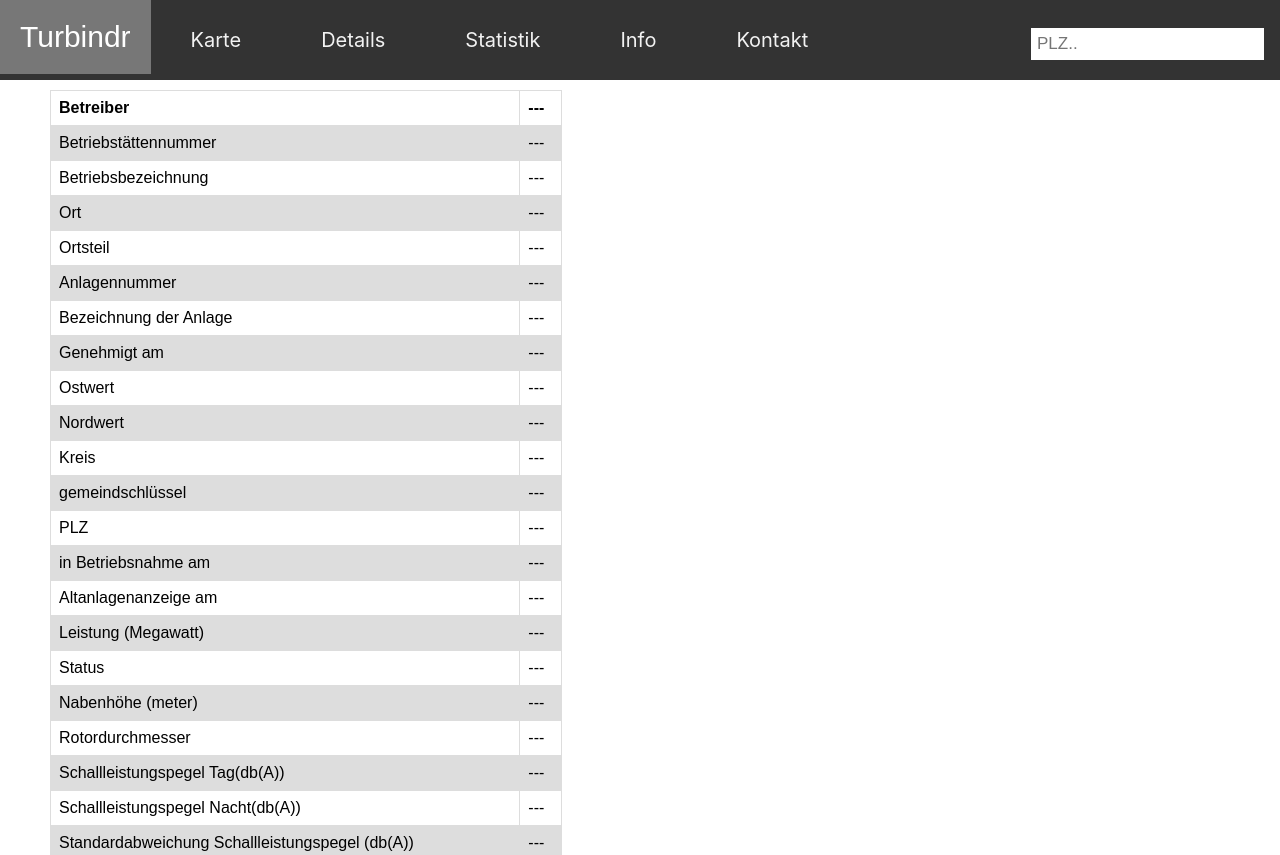
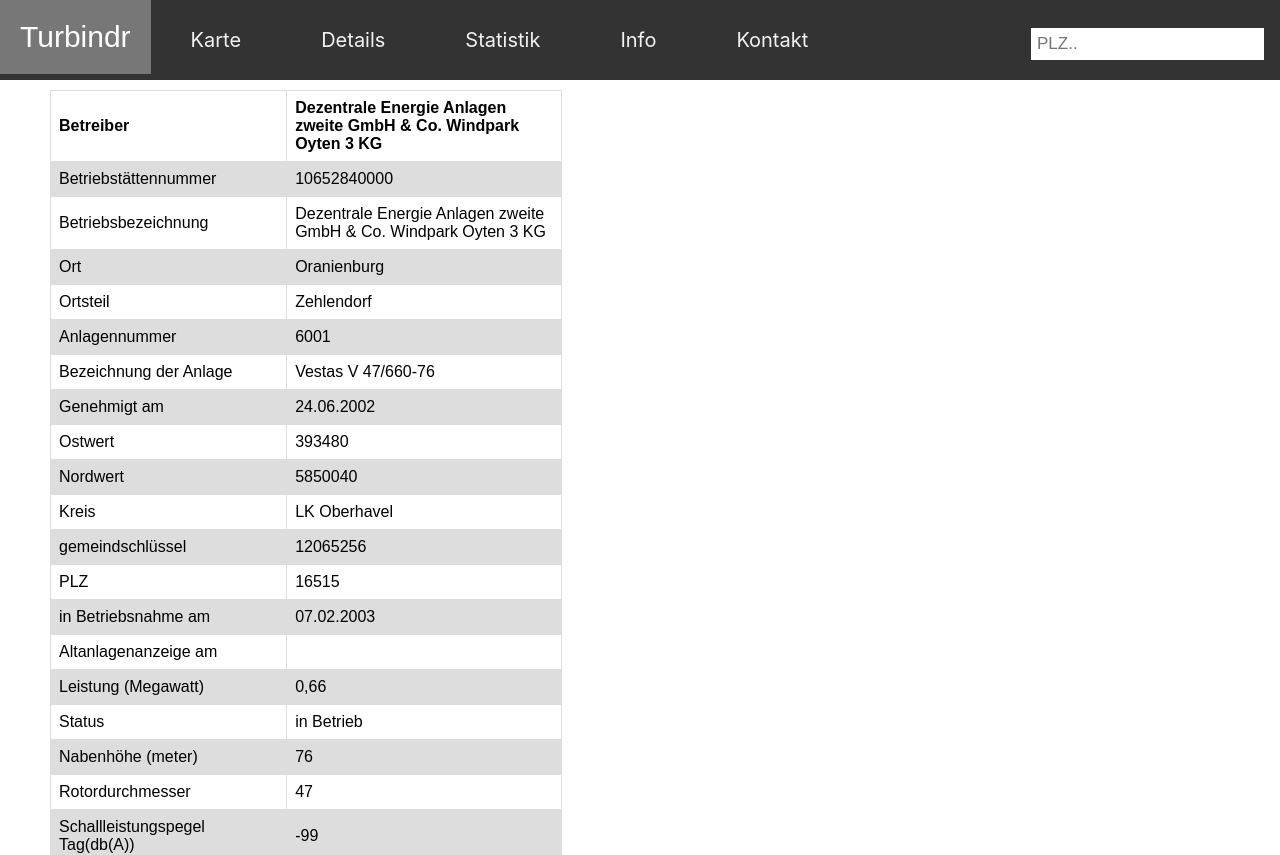
Before and after one commit to salim-1997/Turbindr, a React (Create React App) app in the folder Frontend/WKA-Frontend-master/: page /details in a window 1280 px wide. Shown: the top 855 px of the page. Built offline with nearby package versions, Linux system fonts and the light colour scheme; no server answers.

Commit message:
reuploading

```diff
--- a/Frontend/WKA-Frontend-master/src/App.js
+++ b/Frontend/WKA-Frontend-master/src/App.js
@@ -6,7 +6,7 @@ import InfoPage from "./components/InfoPage";
 import KontaktPage from "./components/KontaktPage";
 import DetailsPage from "./components/DetailsPage";
 import SortierPanel from "./components/SortierPanel";
-import {BrowserRouter as Router ,Switch, Route } from "react-router-dom";
+import {BrowserRouter as Router ,Switch ,Route } from "react-router-dom";
 
 function App() {
 
@@ -15,8 +15,8 @@ function App() {
    <Router>
     <NaviBar />
     <Switch>
-    <Route path="/karte" component={SortierPanel} />
-    <Route path="/details" component={DetailsPage} />
+    <Route path="/karte"><SortierPanel /></Route>
+    <Route path="/details"><DetailsPage id="5f7249efabc82db972909547"/></Route>
     <Route path="/statistik" component={StatisticsPage} />
     <Route path="/info" component={InfoPage} />
     <Route path="/kontakt" component={KontaktPage} />
--- a/Frontend/WKA-Frontend-master/src/components/DetailsPage.jsx
+++ b/Frontend/WKA-Frontend-master/src/components/DetailsPage.jsx
@@ -1,107 +1,135 @@
 import React , {useState , useEffect} from "react";
 import axios from "axios";
 import "./DetailsPage.css"
-function DetailsPage(){
-  const[wkaInfo, setWkaInfo] = useState([]);
+function DetailsPage(props){
+  const[wkaInfo, setWkaInfo] = useState({
+_id: "5f7249efabc82db972909544",
+"Betreiber,C,120": "Dezentrale Energie Anlagen zweite GmbH & Co. Windpark Oyten 3 KG",
+"Bst_Nr,C,11": 10652840000,
+"Bst_Name,C,120": "Dezentrale Energie Anlagen zweite GmbH & Co. Windpark Oyten 3 KG",
+"Ort,C,254": "Oranienburg",
+"Ortsteil,C,254": "Zehlendorf",
+"Anl_Nr,C,9": 6001,
+"Anl_Bez,C,60": "Vestas V 47/660-76",
+"Genehmigt,D": "24.06.2002",
+"Ostwert,N,8,0": 393480,
+"Nordwert,N,7,0": 5850040,
+Latitude: 52.7896428,
+Longitude: 13.42037676,
+"Kreis,C,40": "LK Oberhavel",
+"Geme_Kenn,C,8": 12065256,
+"PLZ,C,5": 16515,
+"Inbetriebn,D": "07.02.2003",
+"Alt_an_anz,D": "",
+"Leistung,N,13,3": "0,66",
+"Status,C,20": "in Betrieb",
+"Nabenhoehe,N,11,2": 76,
+"Rotordurch,N,11,2": 47,
+"LW_TAG,N,11,2": -99,
+"LW_Nacht,N,11,2": -99,
+"Stand_Abw,N,11,2": -99,
+"Wka_ID,C,15": 106528400006001
+  });
    useEffect(() =>{
-    axios.get('/5f7249efabc82db972909544')
+    axios.get('/' + props.id )
       .then((response) =>{
        setWkaInfo(response.data);
        console.log('succes: data has been received');
-       console.log(response.data);
+       console.log(wkaInfo);
       })
       .catch(() => {
         alert("data haven't been received!" )
       })
    },[]);
+
     return <table>
     <tr>
       <th>Betreiber</th>
-      <th>---</th>
+      <th>{wkaInfo["Betreiber,C,120"]}</th>
     </tr>
     <tr>
       <td>Betriebstättennummer</td>
-      <td>---</td>
+      <td>{wkaInfo["Bst_Nr,C,11"]}</td>
     </tr>
     <tr>
       <td>Betriebsbezeichnung</td>
-      <td>---</td>
+      <td>{wkaInfo["Bst_Name,C,120"]}</td>
     </tr>
     <tr>
       <td>Ort</td>
-      <td>---</td>
+      <td>{wkaInfo["Ort,C,254"]}</td>
     </tr>
     <tr>
       <td>Ortsteil</td>
-      <td>---</td>
+      <td>{wkaInfo["Ortsteil,C,254"]}</td>
     </tr>
     <tr>
       <td>Anlagennummer</td>
-      <td>---</td>
+      <td>{wkaInfo["Anl_Nr,C,9"]}</td>
     </tr>
     <tr>
       <td>Bezeichnung der Anlage</td>
-      <td>---</td>
+      <td>{wkaInfo["Anl_Bez,C,60"]}</td>
     </tr>
     <tr>
       <td>Genehmigt am</td>
-      <td>---</td>
+      <td>{wkaInfo["Genehmigt,D"]}</td>
     </tr>
     <tr>
       <td>Ostwert</td>
-      <td>---</td>
+      <td>{wkaInfo["Ostwert,N,8,0"]}</td>
     </tr>
     <tr>
       <td>Nordwert</td>
-      <td>---</td>
+      <td>{wkaInfo["Nordwert,N,7,0"]}</td>
     </tr>
     <tr>
       <td>Kreis</td>
-      <td>---</td>
+      <td>{wkaInfo["Kreis,C,40"]}</td>
     </tr>
     <tr>
       <td>gemeindschlüssel</td>
-      <td>---</td>
+      <td>{wkaInfo["Geme_Kenn,C,8"]}</td>
     </tr>
     <tr>
       <td>PLZ</td>
-      <td>---</td>
+      <td>{wkaInfo["PLZ,C,5"]}</td>
     </tr>
     <tr>
       <td>in Betriebsnahme am</td>
-      <td>---</td>
+      <td>{wkaInfo["Inbetriebn,D"]}</td>
     </tr>
     <tr>
       <td>Altanlagenanzeige am</td>
-      <td>---</td>
+      <td>{wkaInfo["Alt_an_anz,D"]}</td>
     </tr>
     <tr>
       <td>Leistung (Megawatt)</td>
-      <td>---</td>
+      <td>{wkaInfo["Leistung,N,13,3"]}</td>
     </tr>
     <tr>
       <td>Status</td>
-      <td>---</td>
+      <td>{wkaInfo["Status,C,20"]}</td>
     </tr>
     <tr>
       <td>Nabenhöhe (meter)</td>
-      <td>---</td>
+      <td>{wkaInfo["Nabenhoehe,N,11,2"]}</td>
     </tr>
     <tr>
       <td>Rotordurchmesser</td>
-      <td>---</td>
+      <td>{wkaInfo["Rotordurch,N,11,2"]}</td>
     </tr>
     <tr>
       <td>Schallleistungspegel Tag(db(A))</td>
-      <td>---</td>
+      <td>{wkaInfo["LW_TAG,N,11,2"]}</td>
     </tr>
     <tr>
       <td>Schallleistungspegel Nacht(db(A))</td>
-      <td>---</td>
+      <td>{wkaInfo["LW_Nacht,N,11,2"]}</td>
     </tr>
     <tr>
       <td>Standardabweichung Schallleistungspegel (db(A))</td>
-      <td>---</td>
+      <td>{wkaInfo["Wka_ID,C,15"]}</td>
     </tr>
   </table> ;
 }
--- a/Frontend/WKA-Frontend-master/src/components/Map.jsx
+++ b/Frontend/WKA-Frontend-master/src/components/Map.jsx
@@ -53,9 +53,11 @@ function Karte(props) {
    function createMarker(marker){
       if (marker["Status,C,20"] === props.status){
 
-      return <Marker onClick={()=>{console.log(marker.Latitude)}}position = {[marker.Latitude, marker.Longitude]} icon={grenIcon} >
+      return <Marker eventHandlers={{
+        click: () => {
+          console.log(marker._id);props.clickedId =  marker._id} } } position = {[marker.Latitude, marker.Longitude]} icon={grenIcon} >
                <Popup>
-               Selected !
+               Selected!
                </Popup>
              </Marker>
       }}
```
Also changed, not shown: 1 other file (tests, documents, lock files or other folders).
